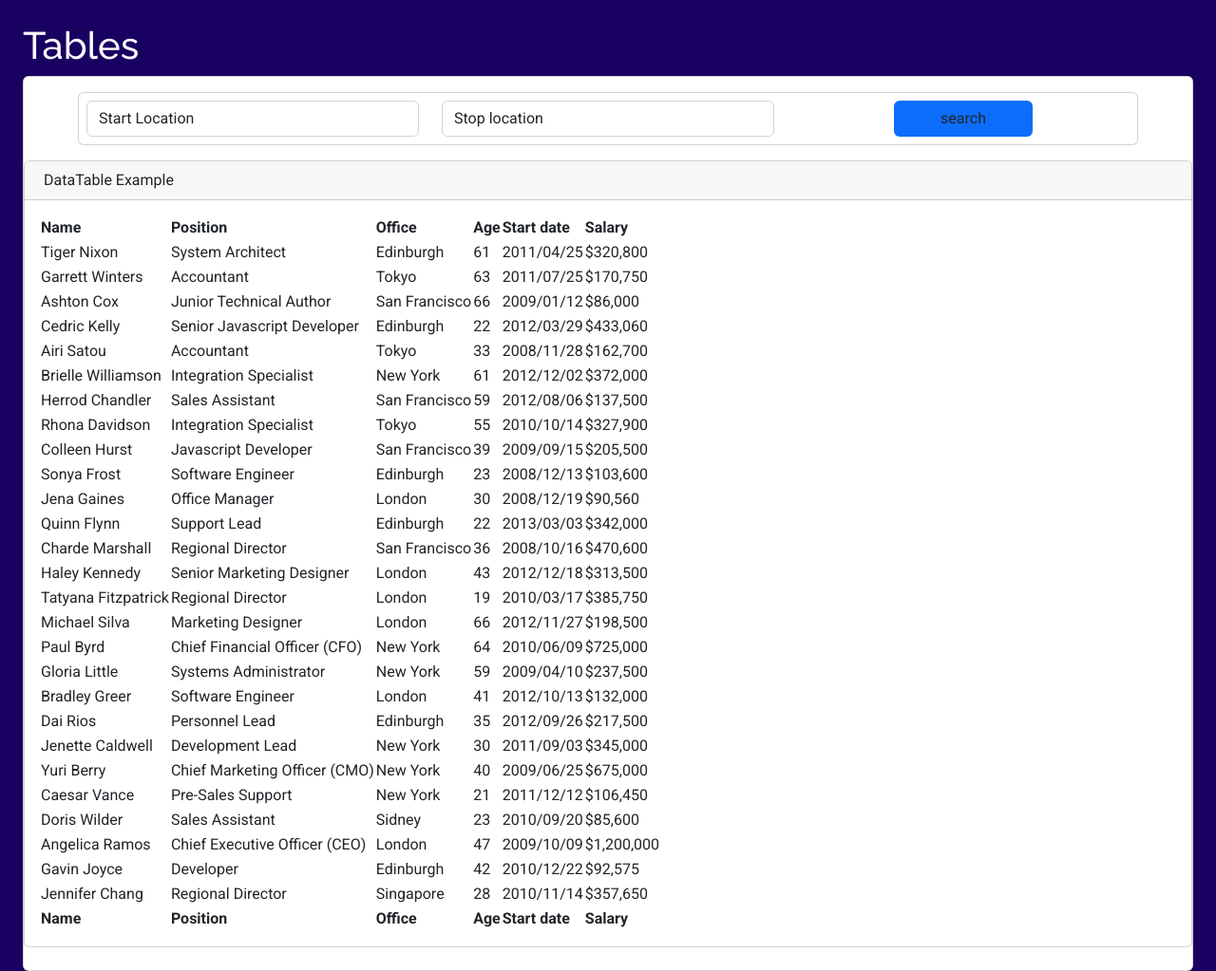
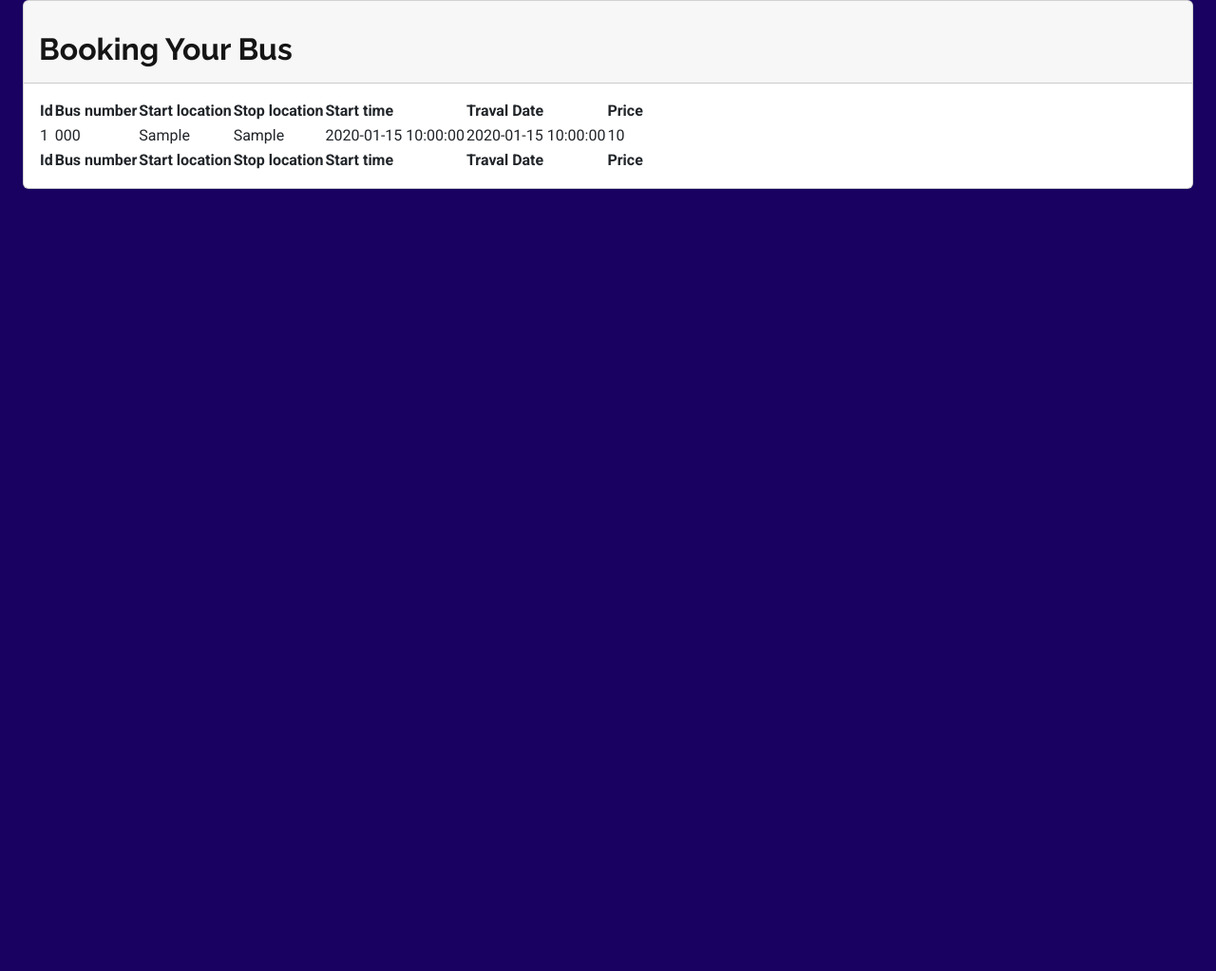
Before and after one commit to Ravindu-lasal/bus-timetable-booking-system, a PHP site: page /search.php in a window 1280 px wide. Shown: the part 80-1103 px from the top of the page at 95% size. After the commit the page ends 279 px from the top, so only its background shows below. Run offline with PHP 8.4, Linux system fonts and the light colour scheme; tables that the repository leaves empty or names only in its code hold one stand-in row (values such as "Sample post"); some libraries are stand-ins or nearby versions.

Commit message:
add bookind form

```diff
--- a/admin/bus_booking.php
+++ b/admin/bus_booking.php
@@ -2,7 +2,6 @@
 <?php include "include/header.php"; ?>
 
 <!-- bus Booking form -->
-
 <div class="modal fade" id="AddBooking" data-bs-backdrop="static" data-bs-keyboard="false" tabindex="-1" aria-labelledby="staticBackdropLabel" aria-hidden="true">
     <div class="modal-dialog">
         <div class="modal-content">
--- a/admin/bus_schedules.php
+++ b/admin/bus_schedules.php
@@ -126,7 +126,7 @@
                         <input type="date" class="form-control" name="travel_date" id="inputdate" required>
                     </div>
                     <div class="col-8">
-                        <label for="price" class="form-label">Total Price (Rs)</label>
+                        <label for="price" class="form-label">Ticket Price (Rs)</label>
                         <input type="text" class="form-control" name="price" id="price" required>
                     </div>
                 </form>
--- a/search.php
+++ b/search.php
@@ -1,3 +1,9 @@
+
+<?php include "admin/include/inc.db_conn.php"; ?>
+<?php
+  session_start();
+
+  ?>
 <!DOCTYPE html>
 <html lang="en">
 
@@ -52,9 +58,9 @@
 
       <nav id="navmenu" class="navmenu">
         <ul>
-          <li><a href="./index.html" class="">Home<br></a></li>
-          <li><a href="#about">About</a></li>
-          <li><a href="#services">Services</a></li>
+          <li><a href="./index.php" class="">Home<br></a></li>
+          <li><a href="./index.php#about">About</a></li>
+          <li><a href="./index.php#services">Services</a></li>
           <li class="dropdown"><a href="#"><span>Board</span> <i class="bi bi-chevron-down toggle-dropdown"></i></a>
             <ul>
 
@@ -76,329 +82,168 @@
         <i class="mobile-nav-toggle d-xl-none bi bi-list"></i>
       </nav>
       <div>
-        <a class="btn-getstarted" href="./User Login.html">User login</a>
+
+        <!-- user login php button -->
+        <?php
+        if (isset($_SESSION["username"])) {
+          echo '<a class="btn-getstarted" href="#">' . $_SESSION["username"] . '</a>';
+          echo '<a class="btn-getstarted" href="./include/logout.inc.php">Log out</a>';
+        } else {
+          echo '<a class="btn-getstarted" href="./User Login.php">User login</a>';
+        }
+        ?>
+
       </div>
 
     </div>
   </header>
+
+  <!-- bus Booking form -->
+  <div class="modal fade" id="AddBooking" data-bs-backdrop="static" data-bs-keyboard="false" tabindex="-1" aria-labelledby="staticBackdropLabel" aria-hidden="true">
+    <div class="modal-dialog">
+      <div class="modal-content">
+        <div class="modal-header">
+          <h5 class="modal-title" id="staticBackdropLabel">Add Booking</h5>
+          <button type="button" class="btn-close" data-bs-dismiss="modal" aria-label="Close"></button>
+        </div>
+        <div class="modal-body">
+          <form class="row g-3" id="addschedule">
+            <input type="hidden" name="schedule_id" id="schedule_id">
+            <input type="hidden" name="bus_id" id="bus_id">
+            <div class="col-12">
+              <h6 class="fw-bolder">Bus Name</h6>
+              <p id="bus_name"></p>
+            </div>
+            <div class="col-8">
+              <h6 class="fw-bolder">Start Location</h6>
+              <p id="start_location"></p>
+            </div>
+            <div class="col-4">
+              <h6 for="starttime" class="fw-bolder">Start Time</h6>
+              <p id="starttime"></p>
+            </div>
+            <div class="col-8">
+              <h6 for="end_location" class="fw-bolder">End Location</h6>
+              <p id="end_location"></p>
+            </div>
+            <div class="col-4">
+              <h6 for="endtime" class="fw-bolder">End Time</h6>
+              <p id="endtime"></p>
+            </div>
+            <div class="col-md-8">
+              <h6 for="inputdate" class="fw-bolder">Travel Date</h6>
+              <p id="inputdate"></p>
+            </div>
+            <div class="col-8">
+              <h6 for="price" class="fw-bolder">Ticket Price (Rs)</h6>
+              <p id="ticket_price"></p>
+            </div>
+            <div class="col-12">
+              <h6 for="seats_available" class="fw-bolder">Available Seats</h6>
+              <p id="seats_available"></p>
+            </div>
+            <div class="col-12">
+              <label for="Bname" class="form-label fw-bolder">Booking name</label>
+              <input type="text" class="form-control" id="Bname" required>
+            </div>
+            <div class="col-md-6">
+              <label for="inputnumber" class="form-label fw-bolder">Total seats</label>
+              <input type="number" min="0" max="10" class="form-control" id="inputnumber" required>
+            </div>
+            <div class="col-md-6">
+              <label for="total_price" class="form-label fw-bolder">Total price</label>
+              <input type="text" class="form-control" id="total_price">
+            </div>
+          </form>
+        </div>
+        <div class="modal-footer">
+          <button type="button" class="btn btn-secondary" data-bs-dismiss="modal">Close</button>
+          <button type="submit" form="addschedule" class="btn btn-primary" id="Add_schedule">Add Schedule</button>
+        </div>
+      </div>
+    </div>
+  </div>
+
+
+
+
+
+
   <div id="layoutSidenav_content">
     <main>
       <div class="container-fluid px-4">
-        <h1 class="mt-4 text-light">Tables</h1>
-        <div class="card mb-4">
 
-          <!-- adding search bar -->
-          <div class="card-body">
-            <div class="">
-              <form action="post">
-                <!-- <input type="name" name="name">
-                <input type="name" name="name">
-                <input type="submit" value="Search"> -->
-                <div class="container">
-                  <div class="row">
-                    <div class="col-lg-12 card-">
-                      <div class="card search-form">
-                        <div class="card-body p-2">
-                          <form id="search-form">
-                            <div class="row">
-                              <div class="col-12">
-                                <div class="row no-gutters">
-                                  <div class="col-lg-4 col-md-6 col-sm-12 p-auto">
-                                    <select class="form-control" id="exampleFormControlSelect1">
-                                      <option>Start Location</option>
-                                      <option value="1">London</option>
-                                      <option>Boston</option>
-                                      <option>Mumbai</option>
-                                      <option>New York</option>
-                                      <option>Toronto</option>
-                                      <option>Paris</option>
-                                    </select>
-                                  </div>
-                                  <div class="col-lg-4 col-md-6 col-sm-12 p-auto">
-                                    <select class="form-control" id="exampleFormControlSelect1">
-                                      <option>Stop location</option>
-                                      <option>London</option>
-                                      <option>Boston</option>
-                                      <option>Mumbai</option>
-                                      <option>New York</option>
-                                      <option>Toronto</option>
-                                      <option>Paris</option>
-                                    </select>
-                                  </div>
-                                  <!-- <div class="col-lg-3 col-md-6 col-sm-12 p-2">
-                                    <select class="form-control" id="exampleFormControlSelect1">
-                                      <option>Location</option>
-                                      <option>London</option>
-                                      <option>Boston</option>
-                                      <option>Mumbai</option>
-                                      <option>New York</option>
-                                      <option>Toronto</option>
-                                      <option>Paris</option>
-                                    </select>
-                                  </div> -->
-                                  <div class="col-lg-4 col-md-6 col-sm-12 p-auto">
-                                    <center>
-                                    <input type="submit" value="search" class="btn btn-base bg-primary px-5">
-                                  </center>
-                                  </input>
-                                  </div>
-                                </div>
-                              </div>
-                            </div>
-                          </form>
-                        </div>
-                      </div>
-                    </div>
-                  </div>
-              </form>
-            </div>
-          </div>
-        </div>
         <div class="card mb-4">
           <div class="card-header">
             <i class="fas fa-table me-1"></i>
-            DataTable Example
+            <h2 class="fw-bold">Booking Your Bus</h2>
           </div>
           <div class="card-body">
             <table id="datatablesSimple">
               <thead>
-                <tr>
-                  <th>Name</th>
-                  <th>Position</th>
-                  <th>Office</th>
-                  <th>Age</th>
-                  <th>Start date</th>
-                  <th>Salary</th>
+                <tr class="text-dark">
+                  <th scope="col">Id</th>
+                  <th scope="col">Bus number</th>
+                  <th scope="col">Start location</th>
+                  <th scope="col">Stop location</th>
+                  <th scope="col">Start time</th>
+                  <th scope="col">Traval Date</th>
+                  <th scope="col">Price</th>
+                  <?php
+                  if (isset($_SESSION["username"])){
+                  echo '<th scope="col">Booking</th>';
+                  }
+                  ?>
                 </tr>
               </thead>
               <tfoot>
-                <tr>
-                  <th>Name</th>
-                  <th>Position</th>
-                  <th>Office</th>
-                  <th>Age</th>
-                  <th>Start date</th>
-                  <th>Salary</th>
+                <tr class="text-dark">
+                  <th scope="col">Id</th>
+                  <th scope="col">Bus number</th>
+                  <th scope="col">Start location</th>
+                  <th scope="col">Stop location</th>
+                  <th scope="col">Start time</th>
+                  <th scope="col">Traval Date</th>
+                  <th scope="col">Price</th>
+                  <?php
+                  if (isset($_SESSION["username"])){
+                  echo '<th scope="col">Booking</th>';
+                  }
+                  ?>
                 </tr>
               </tfoot>
               <tbody>
-                <tr>
-                  <td>Tiger Nixon</td>
-                  <td>System Architect</td>
-                  <td>Edinburgh</td>
-                  <td>61</td>
-                  <td>2011/04/25</td>
-                  <td>$320,800</td>
-                </tr>
-                <tr>
-                  <td>Garrett Winters</td>
-                  <td>Accountant</td>
-                  <td>Tokyo</td>
-                  <td>63</td>
-                  <td>2011/07/25</td>
-                  <td>$170,750</td>
-                </tr>
-                <tr>
-                  <td>Ashton Cox</td>
-                  <td>Junior Technical Author</td>
-                  <td>San Francisco</td>
-                  <td>66</td>
-                  <td>2009/01/12</td>
-                  <td>$86,000</td>
-                </tr>
-                <tr>
-                  <td>Cedric Kelly</td>
-                  <td>Senior Javascript Developer</td>
-                  <td>Edinburgh</td>
-                  <td>22</td>
-                  <td>2012/03/29</td>
-                  <td>$433,060</td>
-                </tr>
-                <tr>
-                  <td>Airi Satou</td>
-                  <td>Accountant</td>
-                  <td>Tokyo</td>
-                  <td>33</td>
-                  <td>2008/11/28</td>
-                  <td>$162,700</td>
-                </tr>
-                <tr>
-                  <td>Brielle Williamson</td>
-                  <td>Integration Specialist</td>
-                  <td>New York</td>
-                  <td>61</td>
-                  <td>2012/12/02</td>
-                  <td>$372,000</td>
-                </tr>
-                <tr>
-                  <td>Herrod Chandler</td>
-                  <td>Sales Assistant</td>
-                  <td>San Francisco</td>
-                  <td>59</td>
-                  <td>2012/08/06</td>
-                  <td>$137,500</td>
-                </tr>
-                <tr>
-                  <td>Rhona Davidson</td>
-                  <td>Integration Specialist</td>
-                  <td>Tokyo</td>
-                  <td>55</td>
-                  <td>2010/10/14</td>
-                  <td>$327,900</td>
-                </tr>
-                <tr>
-                  <td>Colleen Hurst</td>
-                  <td>Javascript Developer</td>
-                  <td>San Francisco</td>
-                  <td>39</td>
-                  <td>2009/09/15</td>
-                  <td>$205,500</td>
-                </tr>
-                <tr>
-                  <td>Sonya Frost</td>
-                  <td>Software Engineer</td>
-                  <td>Edinburgh</td>
-                  <td>23</td>
-                  <td>2008/12/13</td>
-                  <td>$103,600</td>
-                </tr>
-                <tr>
-                  <td>Jena Gaines</td>
-                  <td>Office Manager</td>
-                  <td>London</td>
-                  <td>30</td>
-                  <td>2008/12/19</td>
-                  <td>$90,560</td>
-                </tr>
-                <tr>
-                  <td>Quinn Flynn</td>
-                  <td>Support Lead</td>
-                  <td>Edinburgh</td>
-                  <td>22</td>
-                  <td>2013/03/03</td>
-                  <td>$342,000</td>
-                </tr>
-                <tr>
-                  <td>Charde Marshall</td>
-                  <td>Regional Director</td>
-                  <td>San Francisco</td>
-                  <td>36</td>
-                  <td>2008/10/16</td>
-                  <td>$470,600</td>
-                </tr>
-                <tr>
-                  <td>Haley Kennedy</td>
-                  <td>Senior Marketing Designer</td>
-                  <td>London</td>
-                  <td>43</td>
-                  <td>2012/12/18</td>
-                  <td>$313,500</td>
-                </tr>
-                <tr>
-                  <td>Tatyana Fitzpatrick</td>
-                  <td>Regional Director</td>
-                  <td>London</td>
-                  <td>19</td>
-                  <td>2010/03/17</td>
-                  <td>$385,750</td>
-                </tr>
-                <tr>
-                  <td>Michael Silva</td>
-                  <td>Marketing Designer</td>
-                  <td>London</td>
-                  <td>66</td>
-                  <td>2012/11/27</td>
-                  <td>$198,500</td>
-                </tr>
-                <tr>
-                  <td>Paul Byrd</td>
-                  <td>Chief Financial Officer (CFO)</td>
-                  <td>New York</td>
-                  <td>64</td>
-                  <td>2010/06/09</td>
-                  <td>$725,000</td>
-                </tr>
-                <tr>
-                  <td>Gloria Little</td>
-                  <td>Systems Administrator</td>
-                  <td>New York</td>
-                  <td>59</td>
-                  <td>2009/04/10</td>
-                  <td>$237,500</td>
-                </tr>
-                <tr>
-                  <td>Bradley Greer</td>
-                  <td>Software Engineer</td>
-                  <td>London</td>
-                  <td>41</td>
-                  <td>2012/10/13</td>
-                  <td>$132,000</td>
-                </tr>
-                <tr>
-                  <td>Dai Rios</td>
-                  <td>Personnel Lead</td>
-                  <td>Edinburgh</td>
-                  <td>35</td>
-                  <td>2012/09/26</td>
-                  <td>$217,500</td>
-                </tr>
-                <tr>
-                  <td>Jenette Caldwell</td>
-                  <td>Development Lead</td>
-                  <td>New York</td>
-                  <td>30</td>
-                  <td>2011/09/03</td>
-                  <td>$345,000</td>
-                </tr>
-                <tr>
-                  <td>Yuri Berry</td>
-                  <td>Chief Marketing Officer (CMO)</td>
-                  <td>New York</td>
-                  <td>40</td>
-                  <td>2009/06/25</td>
-                  <td>$675,000</td>
-                </tr>
-                <tr>
-                  <td>Caesar Vance</td>
-                  <td>Pre-Sales Support</td>
-                  <td>New York</td>
-                  <td>21</td>
-                  <td>2011/12/12</td>
-                  <td>$106,450</td>
-                </tr>
-                <tr>
-                  <td>Doris Wilder</td>
-                  <td>Sales Assistant</td>
-                  <td>Sidney</td>
-                  <td>23</td>
-                  <td>2010/09/20</td>
-                  <td>$85,600</td>
-                </tr>
-                <tr>
-                  <td>Angelica Ramos</td>
-                  <td>Chief Executive Officer (CEO)</td>
-                  <td>London</td>
-                  <td>47</td>
-                  <td>2009/10/09</td>
-                  <td>$1,200,000</td>
-                </tr>
-                <tr>
-                  <td>Gavin Joyce</td>
-                  <td>Developer</td>
-                  <td>Edinburgh</td>
-                  <td>42</td>
-                  <td>2010/12/22</td>
-                  <td>$92,575</td>
-                </tr>
-                <tr>
-                  <td>Jennifer Chang</td>
-                  <td>Regional Director</td>
-                  <td>Singapore</td>
-                  <td>28</td>
-                  <td>2010/11/14</td>
-                  <td>$357,650</td>
-                </tr>
+                <?php
+                // Assuming $pdo is your PDO instance connected to the database
+                $stmt = $pdo->query("SELECT s.schedule_id, b.bus_number, r.start_location, r.end_location,
+                            s.start_time, s.end_time, s.travel_date, s.price
+                       FROM schedules s
+                       JOIN buses b ON s.bus_id = b.bus_id
+                       JOIN routes r ON s.route_id = r.route_id;");
+                $result = $stmt->fetchAll(PDO::FETCH_ASSOC);
+
+                foreach ($result as $row) {
+                  echo '<tr>';
+                  echo '<td>' . htmlspecialchars($row['schedule_id']) . '</td>';
+                  echo '<td>' . htmlspecialchars($row['bus_number']) . '</td>';
+                  echo '<td>' . htmlspecialchars($row['start_location']) . '</td>';
+                  echo '<td>' . htmlspecialchars($row['end_location']) . '</td>';
+                  echo '<td>' . htmlspecialchars($row['start_time']) . '</td>';
+                  echo '<td>' . htmlspecialchars($row['travel_date']) . '</td>';
+                  echo '<td>' . htmlspecialchars($row['price']) . '</td>';
+                  if (isset($_SESSION["username"])){
+                  echo '<td class="justify-content-end">';
+                  echo '<a class="addbooking btn btn-primary btn-sm" href="#" role="button" data-bs-toggle="modal"
+             data-bs-target="#AddBooking" data-id="' . $row['schedule_id'] . '">
+              <i class="fas fa-user-edit fa-lg"></i> Booking Now
+          </a>';
+                  echo '</td>';
+                  }
+                  echo '</tr>';
+                }
+                ?>
               </tbody>
+
             </table>
           </div>
         </div>
@@ -406,6 +251,54 @@
     </main>
 
   </div>
+
+  <script>
+    document.addEventListener('DOMContentLoaded', () => {
+      document.querySelectorAll('.addbooking[data-bs-toggle="modal"]').forEach(button => {
+        button.addEventListener('click', (event) => {
+          const scheduleId = button.getAttribute('data-id');
+
+          // Make AJAX request to fetch schedule details
+          fetch(`admin/include/get_schedule_details.php?schedule_id=${scheduleId}`)
+            .then(response => response.json())
+            .then(data => {
+              if (!data.error) {
+                document.getElementById('schedule_id').value = data.schedule_id;
+                document.getElementById('bus_id').value = data.bus_id;
+                document.getElementById('bus_name').textContent = data.bus_number;
+                document.getElementById('start_location').textContent = data.start_location;
+                document.getElementById('starttime').textContent = data.start_time;
+                document.getElementById('end_location').textContent = data.end_location;
+                document.getElementById('endtime').textContent = data.end_time;
+                document.getElementById('inputdate').textContent = data.travel_date;
+                document.getElementById('ticket_price').textContent = data.price;
+
+                // Update seat availability
+                const seatsAvailableElem = document.getElementById('seats_available');
+                if (data.available_seats > 0) {
+                  seatsAvailableElem.textContent = data.available_seats;
+                  document.getElementById('Bname').disabled = false;
+                  document.getElementById('inputnumber').disabled = false;
+                  document.getElementById('total_price').disabled = false;
+                  document.getElementById('Add_schedule').disabled = false;
+                } else {
+                  seatsAvailableElem.textContent = "All seats are booked";
+                  document.getElementById('Bname').disabled = true;
+                  document.getElementById('inputnumber').disabled = true;
+                  document.getElementById('total_price').disabled = true;
+                  document.getElementById('Add_schedule').disabled = true;
+                }
+              } else {
+                alert(data.error);
+              }
+            })
+            .catch(error => {
+              console.error('Error fetching data:', error);
+            });
+        });
+      });
+    });
+  </script>
 
 
   <!-- Vendor JS Files -->
```
Also changed, not shown: admin/include/get_schedule_details.php (added, +38 -0 lines), index.php (+24 -15 lines).
